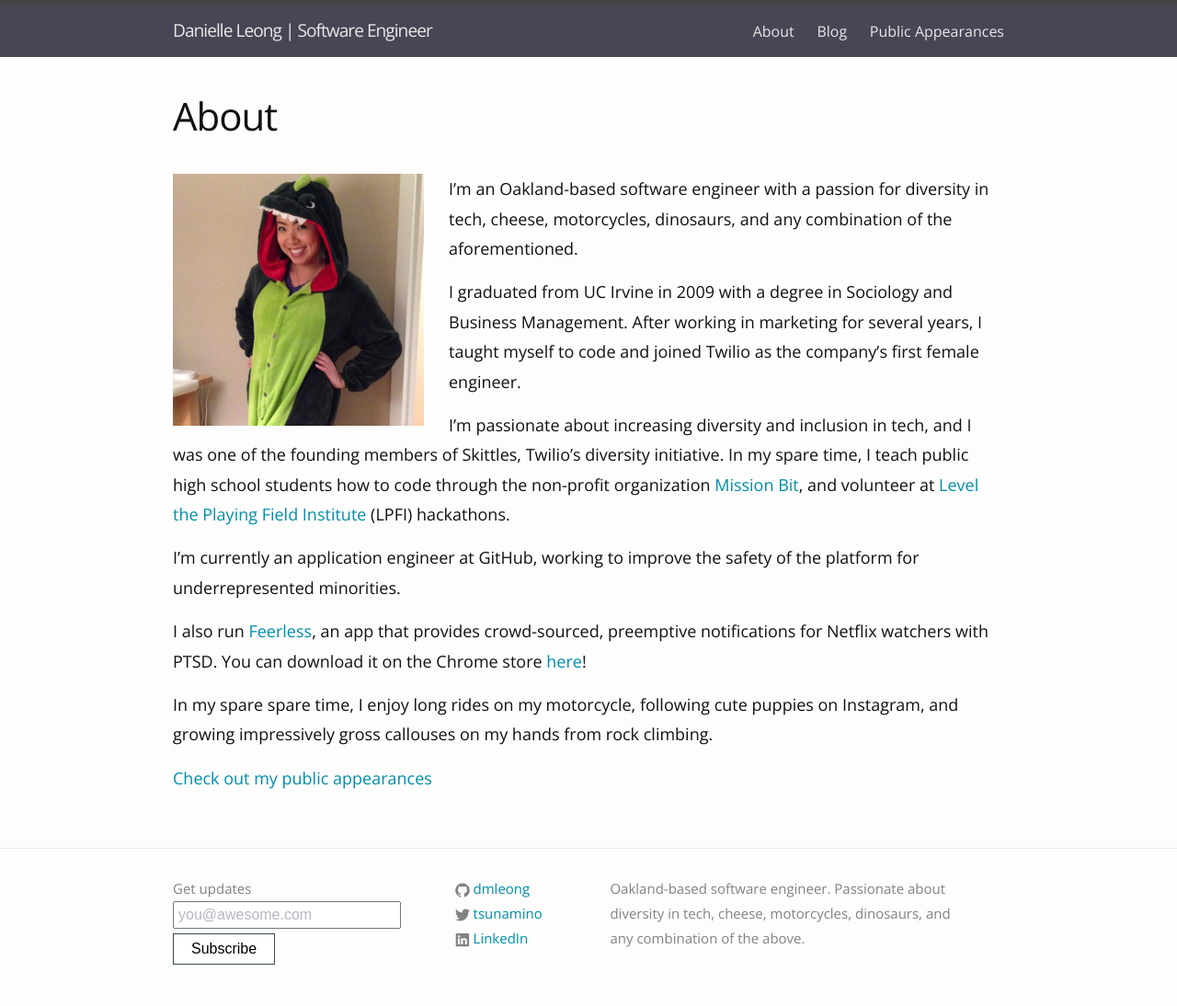
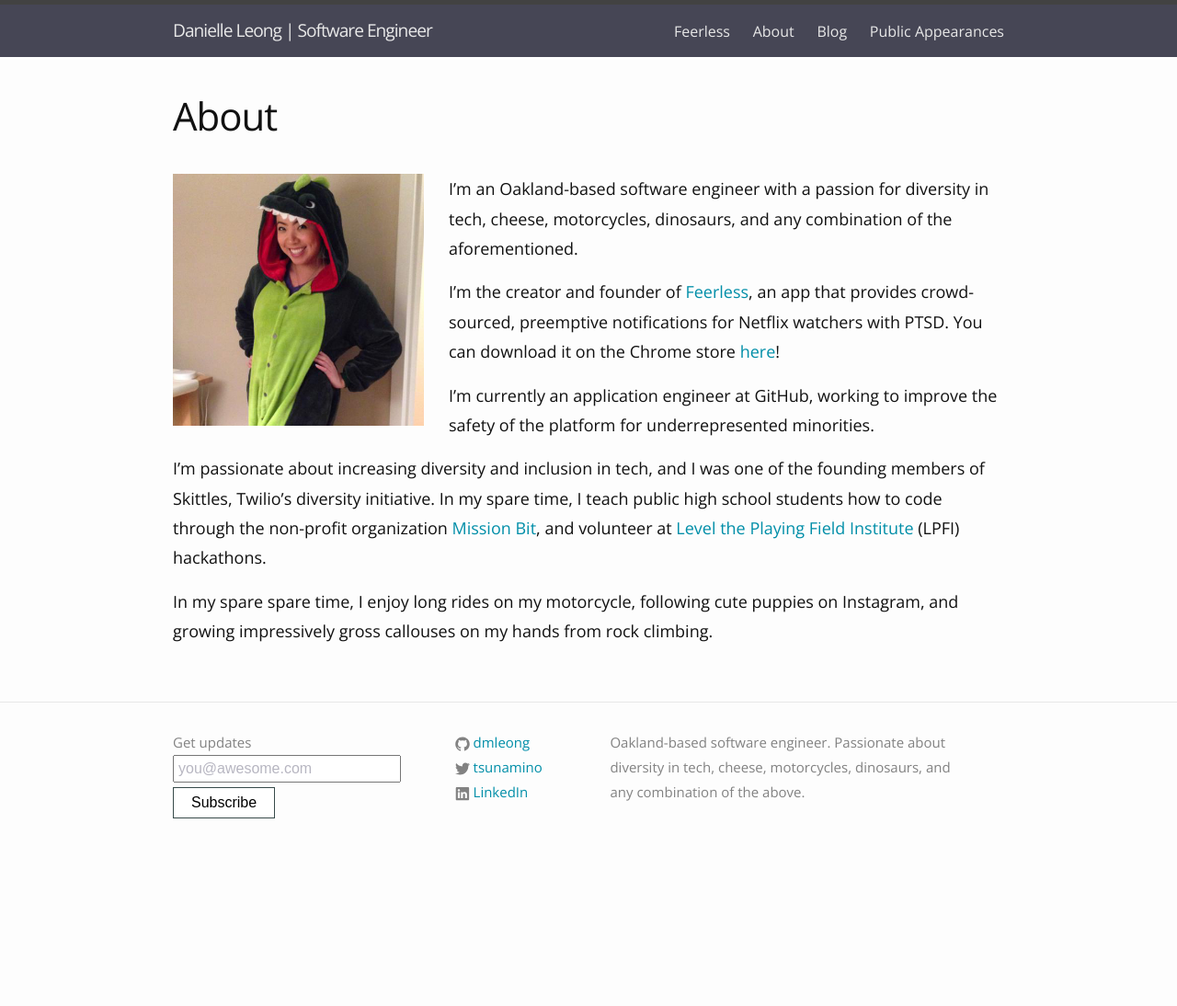
Before and after one commit to dmleong/dmleong.github.io, a Jekyll site: the page built from about.md, in a window 1280 px wide. Shown: the whole page at 92% size. Built offline with Jekyll 4.4.1, drawn with Linux system fonts in a browser that asks for light colours; after the commit the page ends 935 px from its top, so only the background shows below that.

Commit message:
Improve About Me section

```diff
--- a/_includes/header.html
+++ b/_includes/header.html
@@ -14,6 +14,7 @@
       </a>
 
       <div class="trigger">
+        <a href="https://feerless.us" class="page-link">Feerless</a>
         {% for page in site.pages %}
           {% if page.title %}
           <a class="page-link" href="{{ page.url | prepend: site.baseurl }}">{{ page.title }}</a>
--- a/about.md
+++ b/about.md
@@ -8,14 +8,10 @@
 
 I'm an Oakland-based software engineer with a passion for diversity in tech, cheese, motorcycles, dinosaurs, and any combination of the aforementioned.
 
-I graduated from UC Irvine in 2009 with a degree in Sociology and Business Management. After working in marketing for several years, I taught myself to code and joined Twilio as the company's first female engineer.
+I'm the creator and founder of <a href="https://feerless.us">Feerless</a>, an app that provides crowd-sourced, preemptive notifications for Netflix watchers with PTSD. You can download it on the Chrome store <a href="https://chrome.google.com/webstore/detail/feerless/jplkbfficcokellnmmmnlleiolmcfbln">here</a>!
+
+I'm currently an application engineer at GitHub, working to improve the safety of the platform for underrepresented minorities.
 
 I'm passionate about increasing diversity and inclusion in tech, and I was one of the founding members of Skittles, Twilio's diversity initiative. In my spare time, I teach public high school students how to code through the non-profit organization <a href="http://missionbit.com/">Mission Bit</a>, and volunteer at <a href="http://www.lpfi.org/">Level the Playing Field Institute</a> (LPFI) hackathons.
 
-I'm currently an application engineer at GitHub, working to improve the safety of the platform for underrepresented minorities.
-
-I also run <a href="https://feerless.us">Feerless</a>, an app that provides crowd-sourced, preemptive notifications for Netflix watchers with PTSD. You can download it on the Chrome store <a href="https://chrome.google.com/webstore/detail/feerless/jplkbfficcokellnmmmnlleiolmcfbln">here</a>!
-
 In my spare spare time, I enjoy long rides on my motorcycle, following cute puppies on Instagram, and growing impressively gross callouses on my hands from rock climbing.
-
-<a href="/public">Check out my public appearances</a>
```
Also changed, not shown: _includes/header-full.html (+4 -3 lines), 1 other file.
